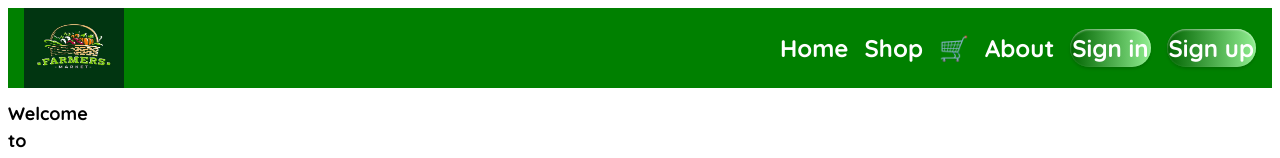
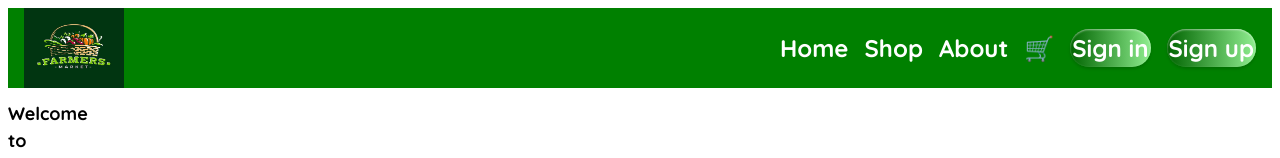
Before and after one commit to Kipkoech854/farmart-22, a React (Vite) app: page / in a window 1280 px wide. Shown: the top 158 px of the page. Built offline with nearby package versions, Linux system fonts and the light colour scheme.

Commit message:
Routing links for farmer pages

```diff
--- a/src/components/Navbar.jsx
+++ b/src/components/Navbar.jsx
@@ -9,9 +9,8 @@ const Navbar = () => {
       <nav>
         <Link to="/">Home</Link>
         <Link to ='shop'>Shop</Link>
+        <Link to="/about">About</Link>
         <Link to ='Cart'>🛒</Link>
-        <Link to="/about">About</Link>
-
         <div className="auth-links">
               <Link to = 'Signin'>Sign in</Link>
               <Link to ='Signup'>Sign up</Link>
```
